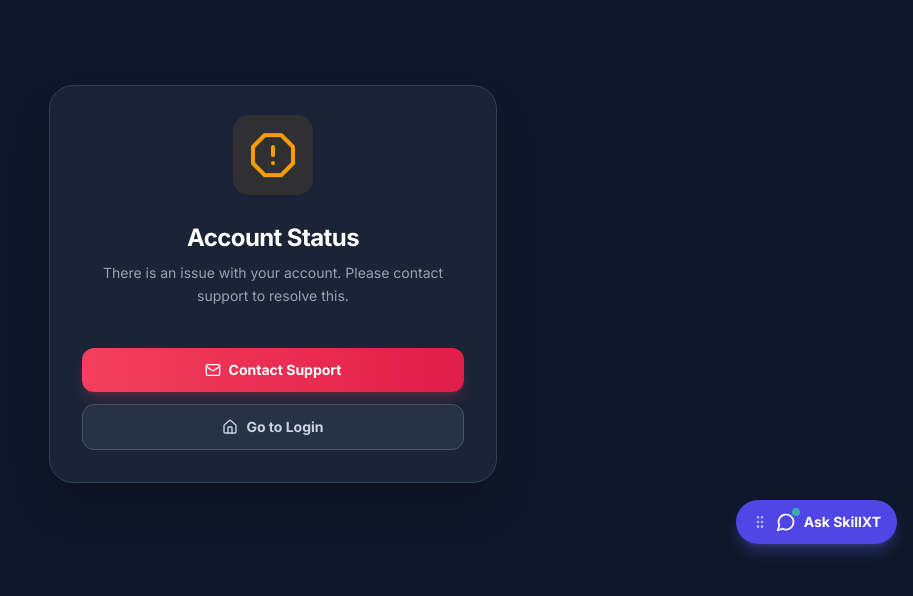
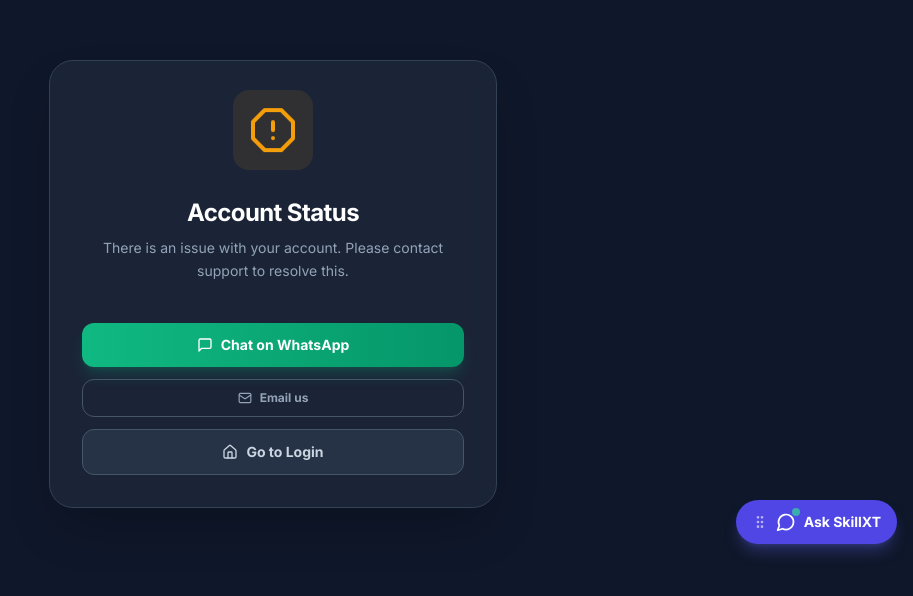
Before and after one commit to amriksingh95-bot/skillx, a React (Vite) app in the folder frontend/: page /suspended in a window 1280 px wide. Shown: the part 116-712 px from the top of the page, without its empty margins (367-1280 px from the left). Built offline with nearby package versions, Linux system fonts and the light colour scheme.

Commit message:
feat: add WhatsApp support chat button to Suspended page (keep email as secondary)

```diff
--- a/frontend/src/pages/Suspended.jsx
+++ b/frontend/src/pages/Suspended.jsx
@@ -4,7 +4,7 @@ import { useAuth } from '../context/AuthContext';
 import api from '../services/api';
 import toast, { Toaster } from 'react-hot-toast';
 import Modal from '../components/Modal';
-import { AlertOctagon, Mail, Home, RefreshCw, Upload } from 'lucide-react';
+import { AlertOctagon, Mail, Home, RefreshCw, Upload, MessageSquare } from 'lucide-react';
 import gpayQR from '../assets/gpay-qr.png';
 
 const STATUS_CONFIG = {
@@ -129,13 +129,24 @@ export default function Suspended() {
               Refresh Status
             </button>
           ) : (
-            <a
-              href="mailto:support@skillxt.com?subject=Merchant Account Status Inquiry"
-              className="w-full py-3 bg-gradient-to-r from-rose-500 to-rose-600 hover:from-rose-600 hover:to-rose-700 text-white rounded-xl text-sm font-bold shadow-lg shadow-rose-500/20 hover:shadow-xl transition-all duration-300 flex items-center justify-center gap-2"
-            >
-              <Mail className="w-4 h-4" />
-              Contact Support
-            </a>
+            <>
+              <a
+                href="https://wa.me/917508009001?text=Hi%20SkillXT%20Support%2C%20I%20need%20help%20with%20my%20account%20status."
+                target="_blank"
+                rel="noopener noreferrer"
+                className="w-full py-3 bg-gradient-to-r from-emerald-500 to-emerald-600 hover:from-emerald-600 hover:to-emerald-700 text-white rounded-xl text-sm font-bold shadow-lg shadow-emerald-500/20 hover:shadow-xl transition-all duration-300 flex items-center justify-center gap-2"
+              >
+                <MessageSquare className="w-4 h-4" />
+                Chat on WhatsApp
+              </a>
+              <a
+                href="mailto:support@skillxt.com?subject=Merchant%20Account%20Status%20Inquiry"
+                className="w-full py-2.5 border border-slate-600 hover:border-slate-500 text-slate-400 hover:text-slate-300 rounded-xl text-xs font-bold transition-all duration-300 flex items-center justify-center gap-2"
+              >
+                <Mail className="w-3.5 h-3.5" />
+                Email us
+              </a>
+            </>
           )}
           <button
             onClick={handleGoToLogin}
```
